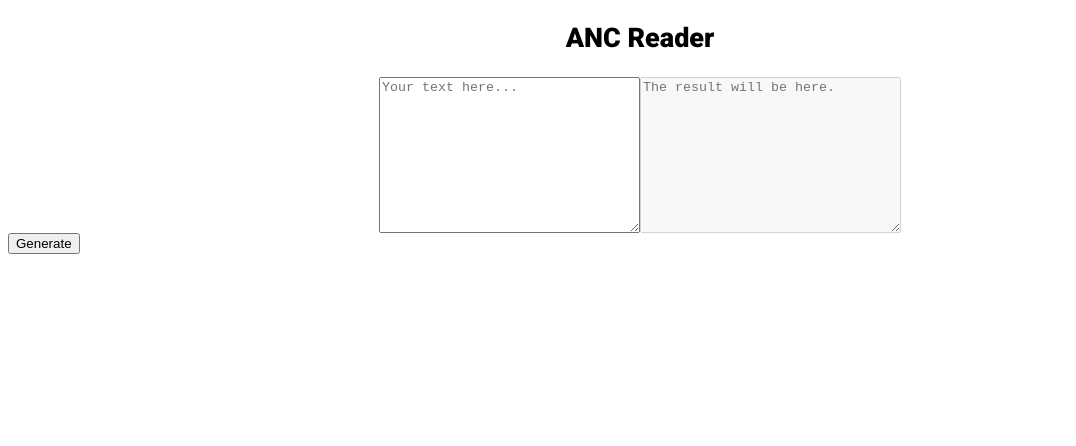
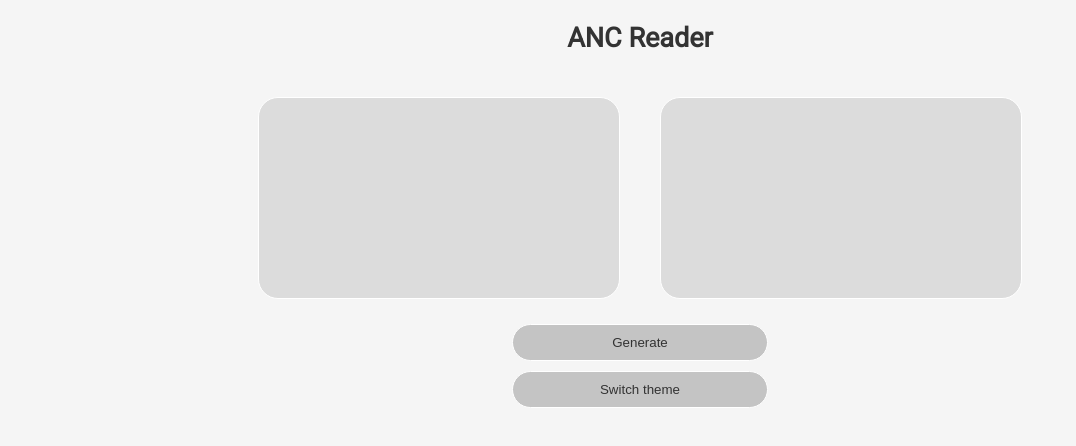
Before and after one commit to 0Slaye/anc-reader, a plain HTML site: page index.html in a window 1280 px wide. Shown: the whole page, without its empty margins (0-1076 px from the left). Drawn offline with Linux system fonts and the light colour scheme; files that its build step writes are made by us from their sources.

Commit message:
Update index.html

```diff
--- a/index.html
+++ b/index.html
@@ -5,32 +5,30 @@
 
         <title>ANC Reader</title>
 
-        <link rel="stylesheet" type="text/css" href="index.css" />
-        <script src="index.js"></script>
+        <link rel="stylesheet" type="text/css" href="CSS/index.css" />
+        <script src="Js/index.js"></script>
 
         <meta charset="UTF-8">
 
         <link href="https://fonts.googleapis.com/css2?family=Roboto&display=swap" rel="stylesheet">
-        <link href="https://fonts.googleapis.com/css2?family=Roboto:wght@400;900&display=swap" rel="stylesheet">
 
     </head>
 
-    <body>
+    <body class="theme-light">
 
         <header>
-
             <h2>ANC Reader</h2>
-
         </header>
 
         <section>
-            <textarea name="" id="input" cols="30" rows="10" placeholder="Your text here..."></textarea>
-            <textarea name="" id="output" cols="30" rows="10" placeholder="The result will be here." disabled></textarea>
+            <div id="input" contenteditable></div>
+            <div id="output"></div>
         </section>
 
-        <div>
-            <button onclick="generate()">Generate</button>
-        </div>
+        <footer>
+            <button id="generate" onclick="generate()">Generate</button>
+            <button id="theme" onclick="changeTheme()">Switch theme</button>
+        </footer>
 
     </body>
 
```
